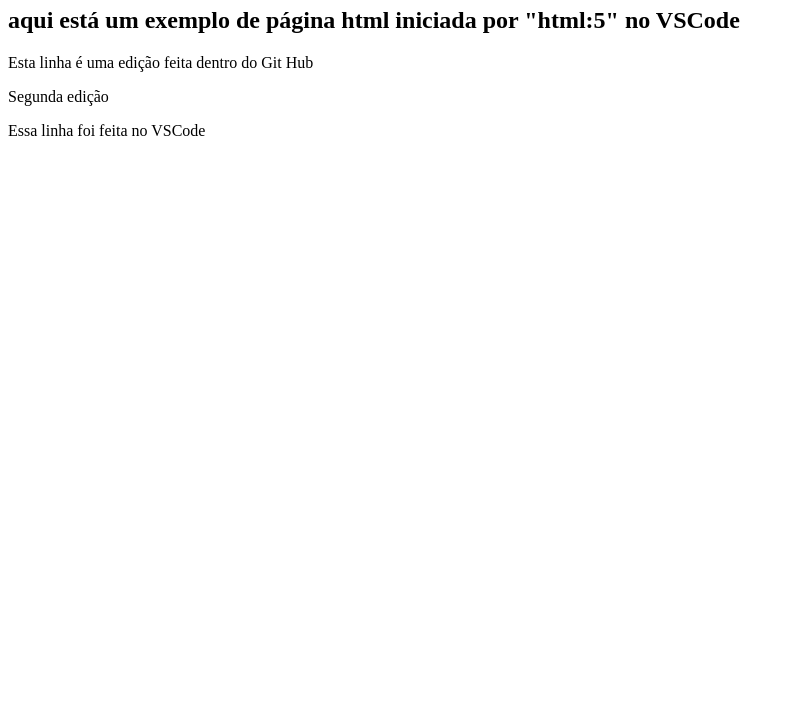
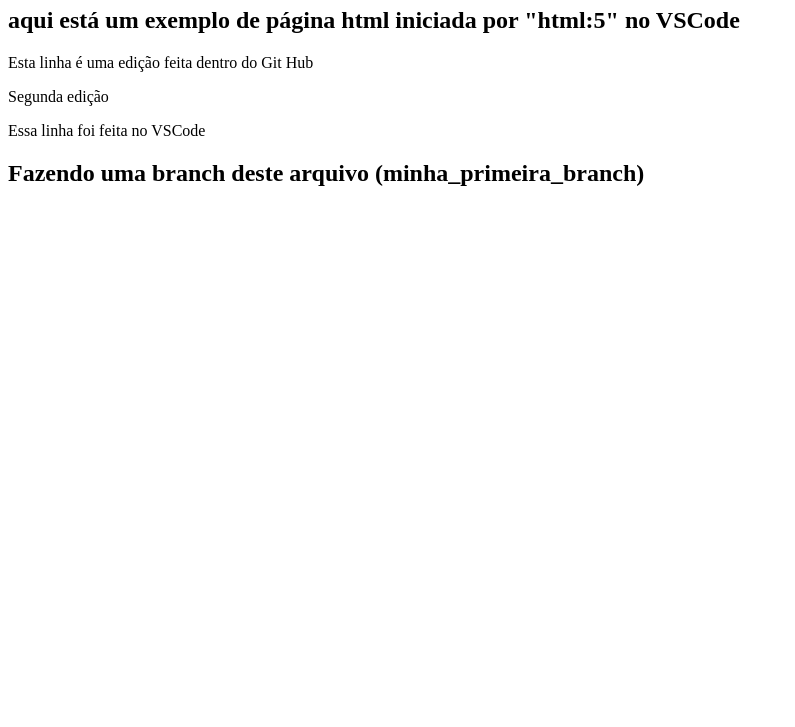
Before and after one commit to ferfernandesSJRP/teste_vscode, a plain HTML site: page index.html in a window 1280 px wide. Shown: the part 73-800 px from the top of the page, without its empty margins (0-795 px from the left). Drawn offline with Linux system fonts and the light colour scheme.

Commit message:
fazendo_uma_branch

```diff
--- a/index.html
+++ b/index.html
@@ -13,5 +13,7 @@
     <p> Segunda edição <p>
     <p> Essa linha foi feita no VSCode </p>
 
+    <h2>Fazendo uma branch deste arquivo (minha_primeira_branch)</h2>
+
 </body>
 </html>
```
